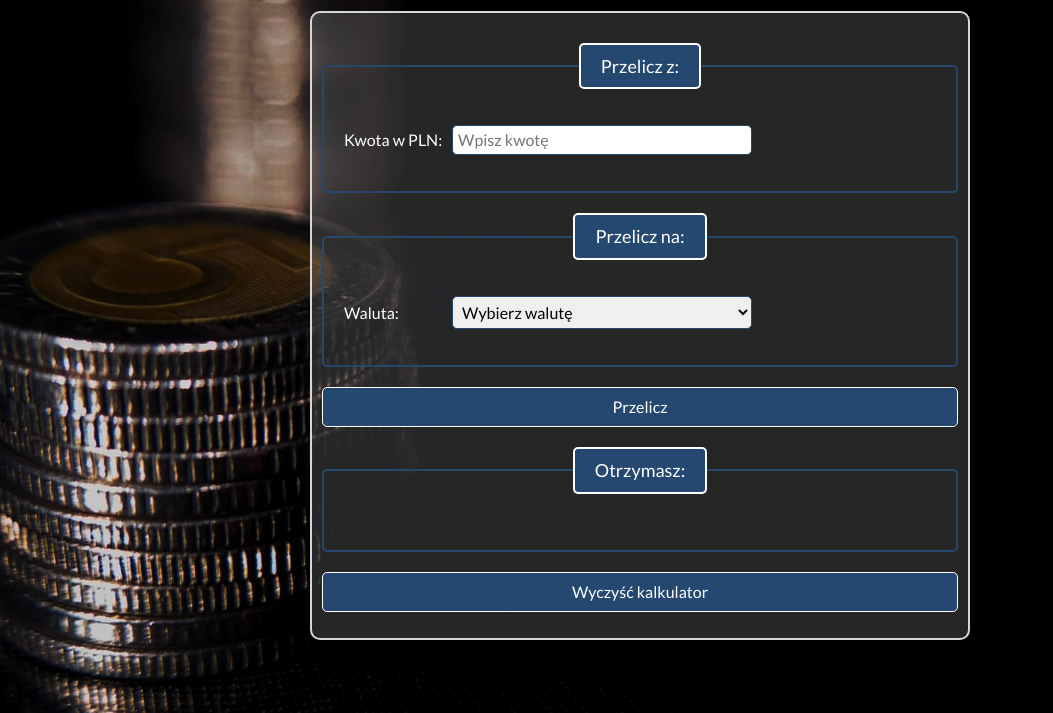
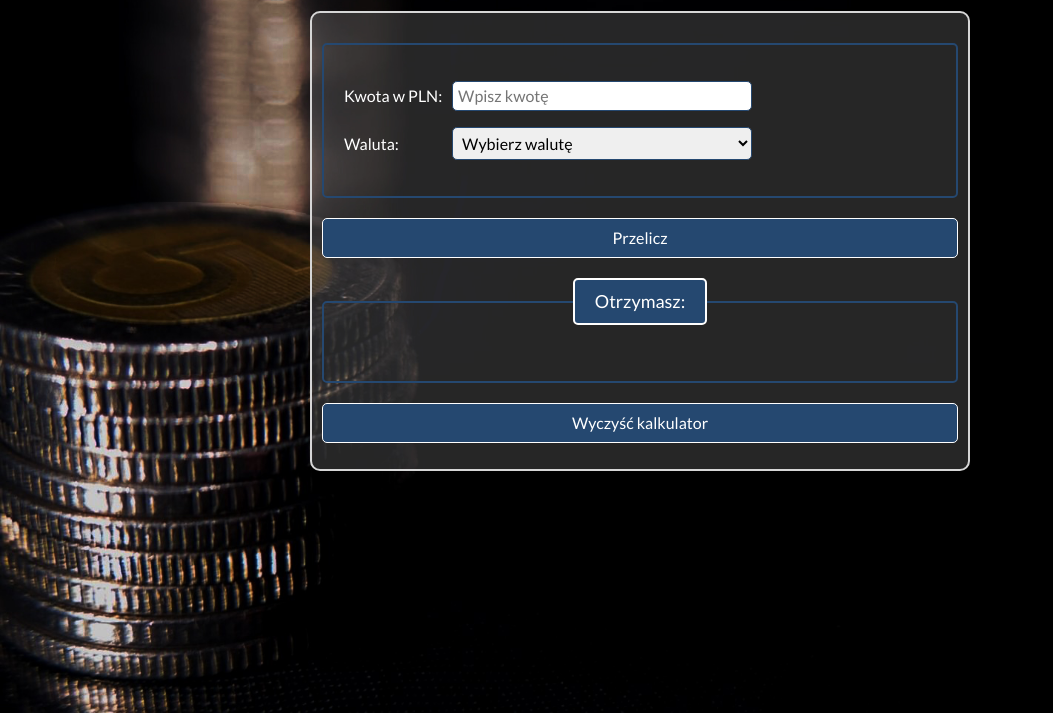
Before and after one commit to aWilku/currencyConverter, a plain HTML site: page index.html in a window 1280 px wide. Shown: the part 87-800 px from the top of the page, without its empty margins (0-1053 px from the left). Drawn offline with nearby package versions, Linux system fonts and the light colour scheme.

Commit message:
fieldset removed

```diff
--- a/index.html
+++ b/index.html
@@ -25,7 +25,6 @@
 
     <form class="form js-form">
         <fieldset class="form__fieldset">
-            <legend class="form__legend">Przelicz z:</legend>
             <p>
                 <label>
                     <span class="form__labelText">
@@ -35,10 +34,6 @@
                         step="0.01" placeholder="Wpisz kwotę" required>
                 </label>
             </p>
-        </fieldset>
-
-        <fieldset class="form__fieldset">
-            <legend class="form__legend">Przelicz na:</legend>
             <p>
                 <label>
                     <span class="form__labelText">
@@ -61,7 +56,7 @@
 
         <fieldset class="form__fieldset form__fieldset--special">
             <legend class="form__legend">Otrzymasz:</legend>
-            <p><strong class="js-score"></strong></p>
+            <p class="form__paragraph"><strong class="js-score"></strong></p>
         </fieldset>
 
         <p>
```
